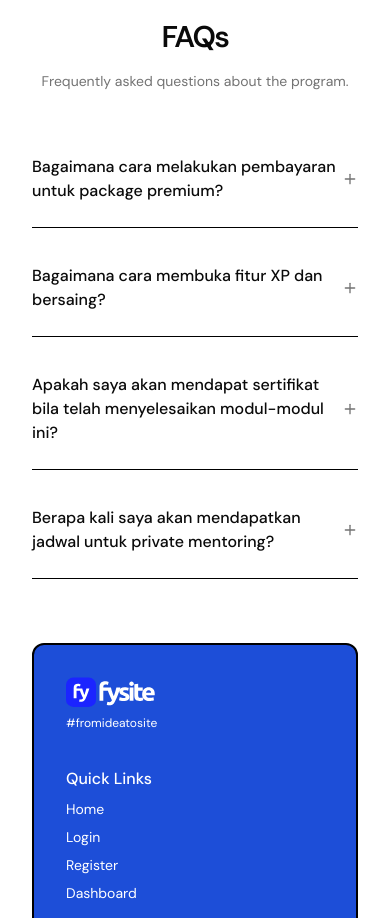
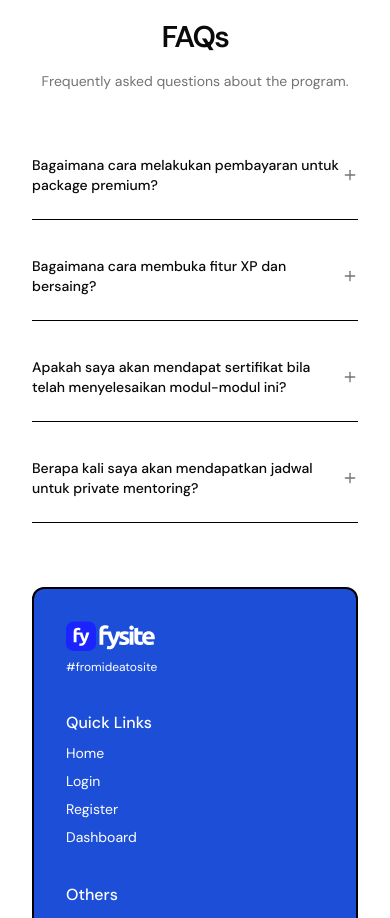
Before and after one commit to devswithme/fydemy, a Next.js app: page / in a window 390 px wide. Shown: the part 1800-2718 px from the top of the page. Built offline with nearby package versions, Linux system fonts and the light colour scheme; no server answers; the database is empty.

Commit message:
Update accordion.tsx

```diff
--- a/src/components/ui/accordion.tsx
+++ b/src/components/ui/accordion.tsx
@@ -28,7 +28,7 @@ const AccordionTrigger = React.forwardRef<
     <AccordionPrimitive.Trigger
       ref={ref}
       className={cn(
-        "flex flex-1 items-center justify-between py-6 font-medium transition-all hover:underline text-left [&[data-state=open]>svg]:rotate-45",
+        "flex flex-1 items-center justify-between py-6 text-sm sm:text-base font-medium transition-all hover:underline text-left [&[data-state=open]>svg]:rotate-45",
         className
       )}
       {...props}
@@ -46,7 +46,7 @@ const AccordionContent = React.forwardRef<
 >(({ className, children, ...props }, ref) => (
   <AccordionPrimitive.Content
     ref={ref}
-    className="overflow-hidden data-[state=closed]:animate-accordion-up data-[state=open]:animate-accordion-down"
+    className="overflow-hidden data-[state=closed]:animate-accordion-up text-sm sm:text-base data-[state=open]:animate-accordion-down"
     {...props}
   >
     <div className={cn("pb-4 pt-0", className)}>{children}</div>
```
